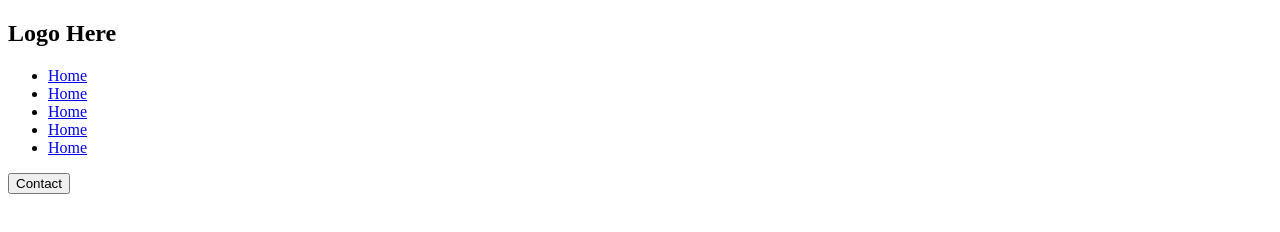
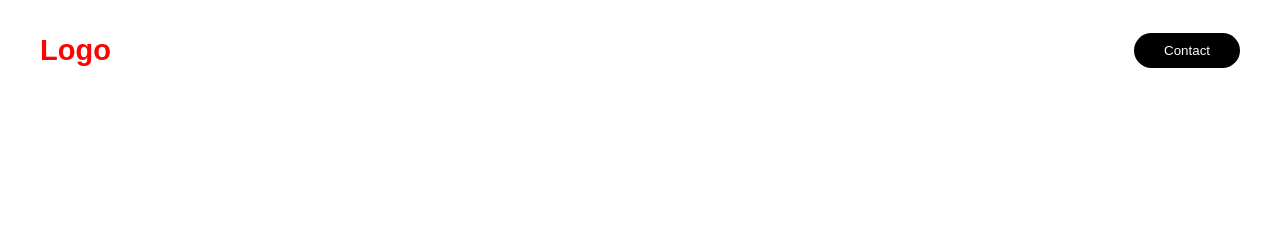
Before and after one commit to codewithcodyy/Responsive-Navbar, a plain HTML site: page index.html in a window 1280 px wide. Drawn offline with Linux system fonts and the light colour scheme.

Commit message:
Update index.html

```diff
--- a/index.html
+++ b/index.html
@@ -4,7 +4,7 @@
     <meta charset="UTF-8">
     <meta http-equiv="X-UA-Compatible" content="IE=edge">
     <meta name="viewport" content="width=device-width, initial-scale=1.0">
-    <link rel="stylesheet" href="index-2.css">
+    <link rel="stylesheet" href="style.css">
     <title>Navbar</title>
 </head>
 <body>
```
